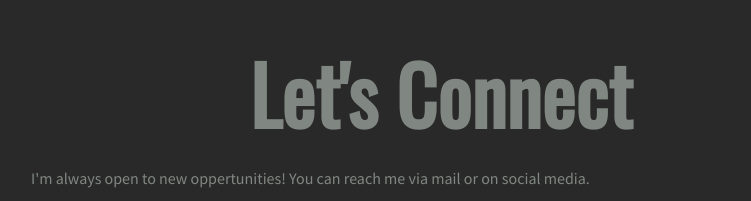
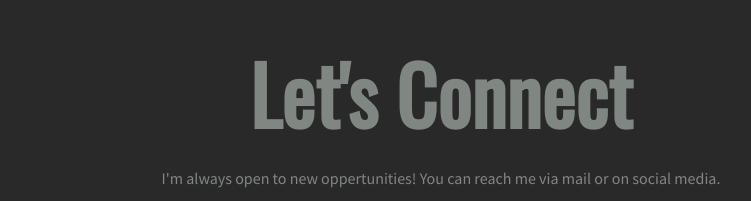
Before and after one commit to TyrellHaywood/TyrellHaywood.github.io, a plain HTML site: page index.html in a window 1280 px wide. Shown: the part 3418-3619 px from the top of the page, without its empty margins (199-950 px from the left). Drawn offline with nearby package versions, Linux system fonts and the light colour scheme.

Commit message:
Update styles.css

```diff
--- a/styles.css
+++ b/styles.css
@@ -388,6 +388,12 @@ footer ion-icon:hover {
         max-width: 750px;
     }
 
+    #contact p { /* the above line is affecting this paragraph, this is added to fix that */
+        max-width: 700px ;
+        margin-left: auto;
+        margin-right: auto;
+    }
+
 }
 
 @media only screen and (min-width: 62.5em) { /* 1000px */
```
